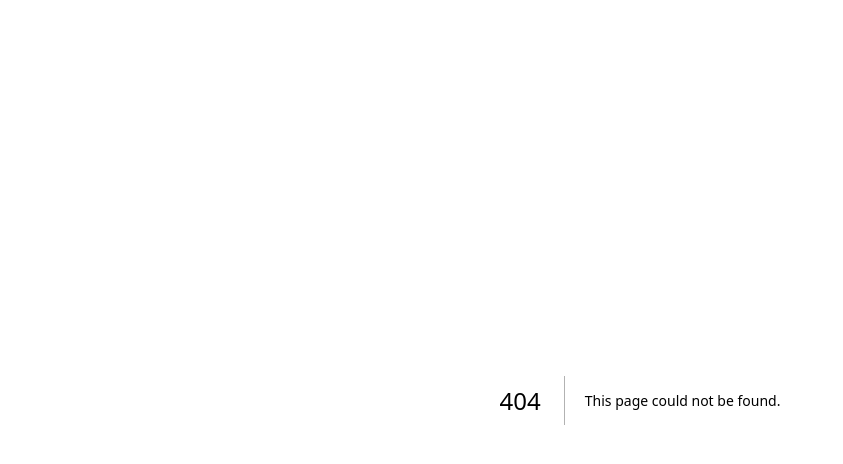
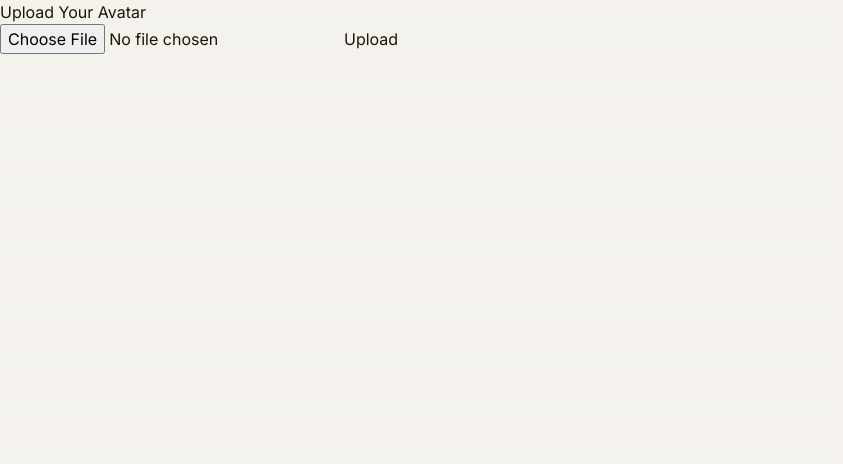
Before and after one commit to AriunbaatarG/martina-portfolio, a Next.js app: page /avatar/upload in a window 1280 px wide. Before the commit this address had no page. Shown: the top 464 px of the page, without its empty margins (0-843 px from the left). Built offline with nearby package versions, Linux system fonts and the light colour scheme.

Commit message:
lets see if works

```diff
--- a/next.config.js
+++ b/next.config.js
@@ -1,4 +1,14 @@
 /** @type {import('next').NextConfig} */
-const nextConfig = {}
+const nextConfig = {
+  images: {
+    remotePatterns: [
+      {
+        protocol: "https",
+        hostname: "martina-iden-blob.public.blob.vercel-storage.com",
+        port: "",
+      },
+    ],
+  },
+};
 
-module.exports = nextConfig
+module.exports = nextConfig;
--- a/package.json
+++ b/package.json
@@ -10,6 +10,7 @@
   },
   "dependencies": {
     "@vercel/analytics": "^1.1.1",
+    "@vercel/blob": "^0.25.0",
     "next": "14.0.2",
     "react": "^18",
     "react-dom": "^18",
--- /dev/null
+++ b/src/app/avatar/upload/page.tsx
@@ -0,0 +1,46 @@
+"use client";
+
+import type { PutBlobResult } from "@vercel/blob";
+import { useState, useRef } from "react";
+
+export default function AvatarUploadPage() {
+  const inputFileRef = useRef<HTMLInputElement>(null);
+  const [blob, setBlob] = useState<PutBlobResult | null>(null);
+  return (
+    <>
+      <h1>Upload Your Avatar</h1>
+
+      <form
+        onSubmit={async (event) => {
+          event.preventDefault();
+
+          if (!inputFileRef.current?.files) {
+            throw new Error("No file selected");
+          }
+
+          const file = inputFileRef.current.files[0];
+
+          const response = await fetch(
+            `/api/avatar/upload?filename=${file.name}`,
+            {
+              method: "POST",
+              body: file,
+            }
+          );
+
+          const newBlob = (await response.json()) as PutBlobResult;
+
+          setBlob(newBlob);
+        }}
+      >
+        <input name="file" ref={inputFileRef} type="file" required />
+        <button type="submit">Upload</button>
+      </form>
+      {blob && (
+        <div>
+          Blob url: <a href={blob.url}>{blob.url}</a>
+        </div>
+      )}
+    </>
+  );
+}
--- /dev/null
+++ b/src/app/avatar/upload/route.ts
@@ -0,0 +1,29 @@
+import { put } from "@vercel/blob";
+import { NextResponse } from "next/server";
+
+export async function POST(request: Request): Promise<NextResponse> {
+  const { searchParams } = new URL(request.url);
+  const filename = searchParams.get("filename");
+
+  if (!filename) {
+    return NextResponse.json(
+      { error: "Filename is required" },
+      { status: 400 }
+    );
+  }
+
+  // Check if request body is null
+  const body = request.body;
+  if (!body) {
+    return NextResponse.json(
+      { error: "Request body is required" },
+      { status: 400 }
+    );
+  }
+
+  const blob = await put(filename, body, {
+    access: "public",
+  });
+
+  return NextResponse.json(blob);
+}
--- /dev/null
+++ b/src/app/components/form.tsx
@@ -0,0 +1,22 @@
+import { put } from "@vercel/blob";
+import { revalidatePath } from "next/cache";
+
+export async function Form() {
+  async function uploadImage(formData: FormData) {
+    "use server";
+    const imageFile = formData.get("image") as File;
+    const blob = await put(imageFile.name, imageFile, {
+      access: "public",
+    });
+    revalidatePath("/");
+    return blob;
+  }
+
+  return (
+    <form action={uploadImage}>
+      <label htmlFor="image">Image</label>
+      <input type="file" id="image" name="image" required />
+      <button>Upload</button>
+    </form>
+  );
+}
--- /dev/null
+++ b/src/app/components/images.tsx
@@ -0,0 +1,25 @@
+import { list } from "@vercel/blob";
+import Image from "next/image";
+
+export async function Images() {
+  async function allImages() {
+    const blobs = await list();
+    return blobs;
+  }
+  const images = await allImages();
+
+  return (
+    <section>
+      {images.blobs.map((image) => (
+        <Image
+          priority
+          key={image.pathname}
+          src={image.url}
+          alt="Image"
+          width={200}
+          height={200}
+        />
+      ))}
+    </section>
+  );
+}
```
Also changed, not shown: 1 other file (tests, documents, lock files or other folders).
